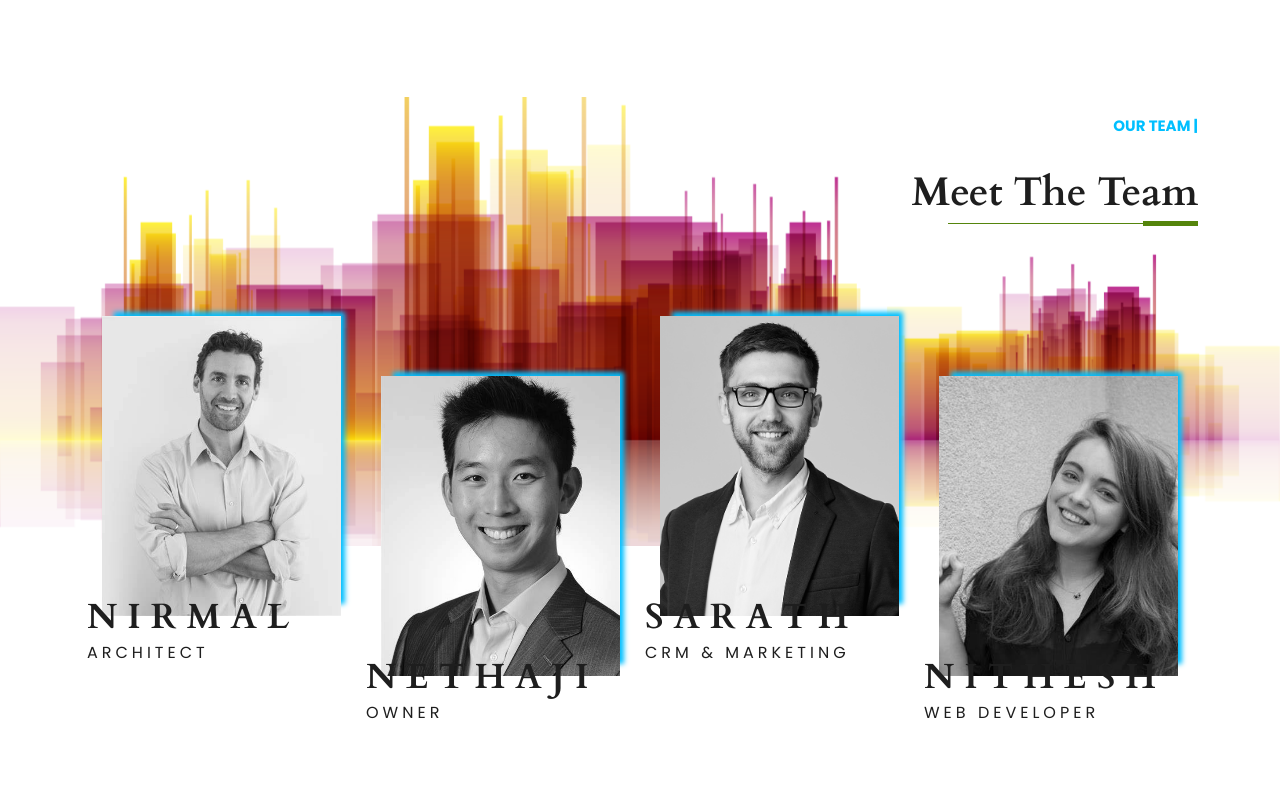
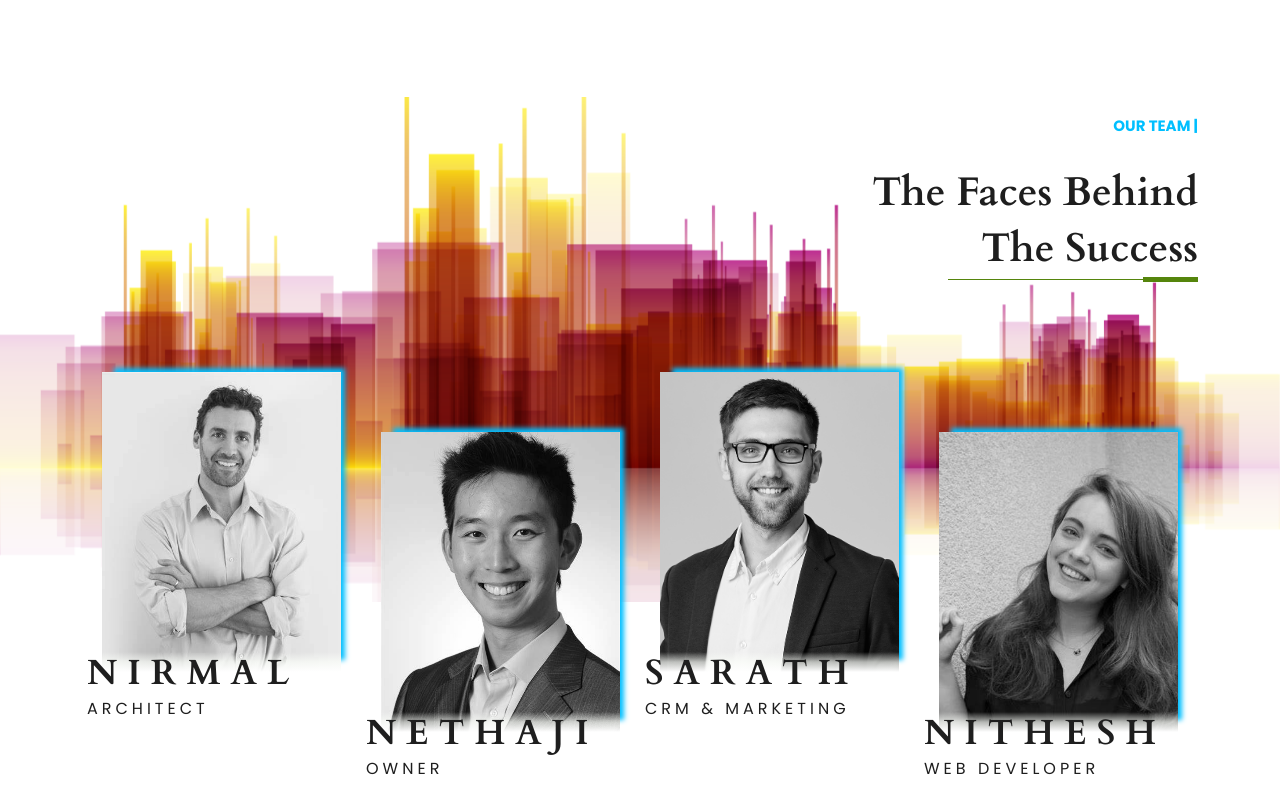
Before and after one commit to im-nithesh/AD-WEBSITE, a plain HTML site: page index.html in a window 1280 px wide. Shown: the part 2636-3441 px from the top of the page. Drawn offline with nearby package versions, Linux system fonts and the light colour scheme.

Commit message:
22-12
backup

```diff
--- a/assets/css/style.css
+++ b/assets/css/style.css
@@ -1196,6 +1196,7 @@ Team Style
   border: none;
   border-radius: 0;
   box-shadow: 8px -8px 5px -4px #00bfff;
+
 }
 .team-slider .even-card{
   margin-top: 10px;
@@ -1203,6 +1204,7 @@ Team Style
 .team-slider .card .img{
   height: 300px;
   width: 100%;
+
 }
 .team-slider .card .img img{
   height: 100%;
@@ -1210,12 +1212,22 @@ Team Style
   object-fit: cover;
   filter: grayscale(100%);
 }
+
+.team-slider .card .content-bg{
+  position: absolute;
+  left: 0;
+  right: 0;
+  bottom: 0;
+  padding: 10px;
+  background-image: linear-gradient(0deg, rgba(255,255,255,1) 0%, rgba(252,255,250,0.7) 50%, rgba(255,255,255,0) 100%);
+  z-index: 1;
+}
 .team-slider .card .content{
   position: absolute;
   left: -15px;
   bottom: -47px;
   padding: 0px;
-  z-index: 2;
+  z-index: 3;
 }
 .team-slider .card .content .title{
   font-family: 'Cardo', serif;
@@ -1246,7 +1258,7 @@ Team Style
   height: 100%;
   transition: .5s ease;
   border: none;
-  z-index: 1;
+  z-index: 2;
 }
 
 .team-slider .card:hover .overlay {
@@ -1461,7 +1473,7 @@ Quotation Style
 
 .search-form {
   margin-top: 100px;
-  margin-bottom: 100px;
+  /* margin-bottom: 100px; */
 }
 
 .search-form #search-form {
@@ -1525,7 +1537,7 @@ Contact Style
   background-repeat: no-repeat;
   background-size: cover;
   background-position: top center;
-  padding: 100px 0px 250px 0px;
+  padding: 250px 0px 0px 0px;
   position: relative;
 }
 
@@ -1538,7 +1550,7 @@ Contact Style
 } */
 
 .contact-content {
-  margin-top: -240px;
+  /* margin-top: -240px; */
   position: relative;
   z-index: 1;
 }
--- a/index.html
+++ b/index.html
@@ -443,11 +443,11 @@
 
   <div class="team section">
     <div class="container">
-      <div class="row">
-        <div class="col-lg-12">
+      <div class="row justify-content-end">
+        <div class="col-lg-4">
           <div class="section-heading right">
             <h6>Our Team |</h6>
-            <h2>Meet The Team</h2>
+            <h2>The Faces Behind the Success</h2>
           </div>
         </div>
       </div>
@@ -469,6 +469,7 @@
             <div class="img">
               <img src="/assets/images/sample-1.jpeg" alt="">
             </div>
+            <div class="content-bg"></div>
             <div class="content">
               <div class="title">
                   Nethaji
@@ -487,6 +488,7 @@
             <div class="img">
               <img src="/assets/images/sample-2.png" alt="">
             </div>
+            <div class="content-bg"></div>
             <div class="content">
               <div class="title">
                   Sarath
@@ -505,6 +507,7 @@
             <div class="img">
               <img src="/assets/images/sample-3.jpeg" alt="">
             </div>
+            <div class="content-bg"></div>
             <div class="content">
               <div class="title">
                   Nithesh
@@ -523,6 +526,7 @@
             <div class="img">
               <img src="/assets/images/sample-4.jpeg" alt="">
             </div>
+            <div class="content-bg"></div>
             <div class="content">
               <div class="title">
                   Nirmal
@@ -647,8 +651,8 @@
       <div class="row justify-content-center">
         <div class="col-lg-6">
           <div class="section-heading center text-center">
-            <h6>| Contact Us</h6>
-            <h2>Reach out Today</h2>
+            <!-- <h6>| Contact Us</h6> -->
+            <h2>Contact Us</h2>
           </div>
         </div>
       </div>
@@ -760,7 +764,7 @@
                 </a>
               </li>
               <li>
-                <a href="#">
+                <a href="https://www.linkedin.com/company/aesthetic-dsgnz" target="_blank">
                   <i class="fa-brands fa-linkedin"></i> Linkedin
                 </a>
               </li>
```
Also changed, not shown: assets/images/contact-bg.jpg (deleted), assets/images/contact-bg.png, assets/images/team-bg-1.png (added).
